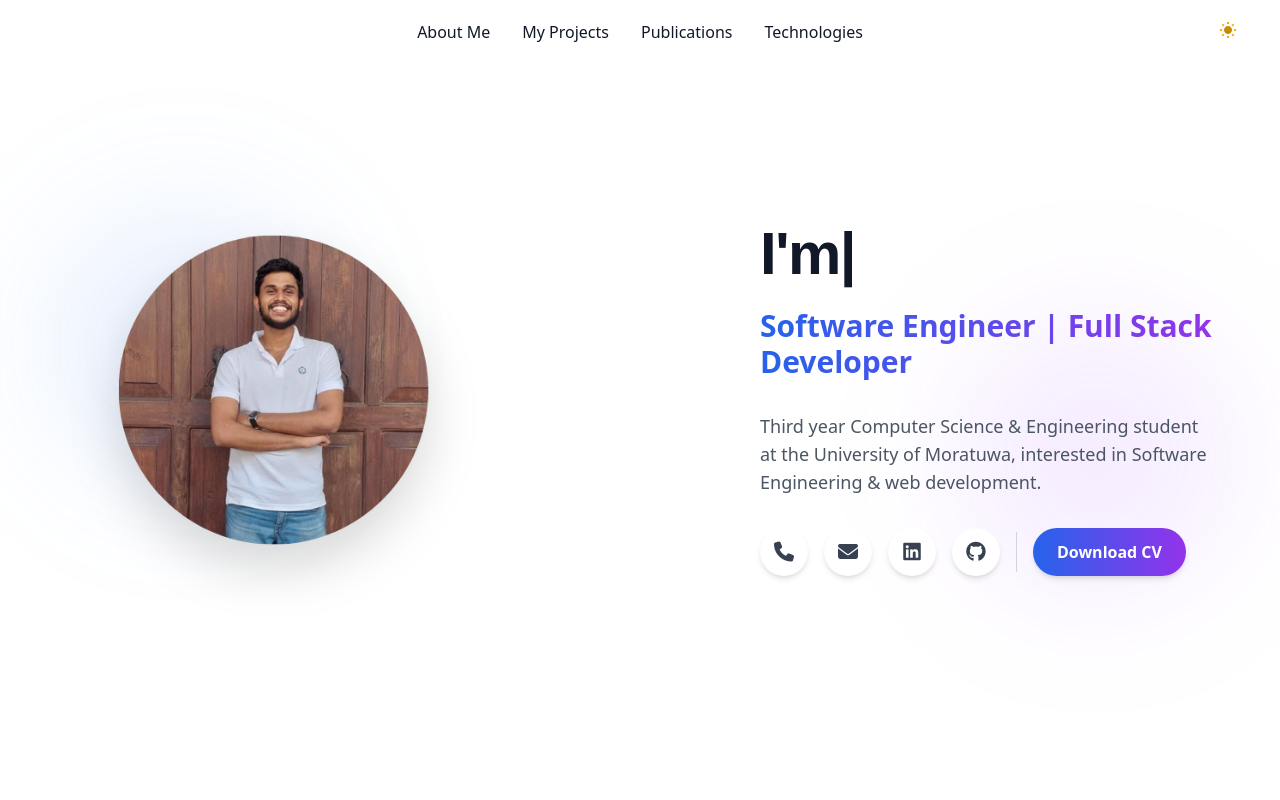
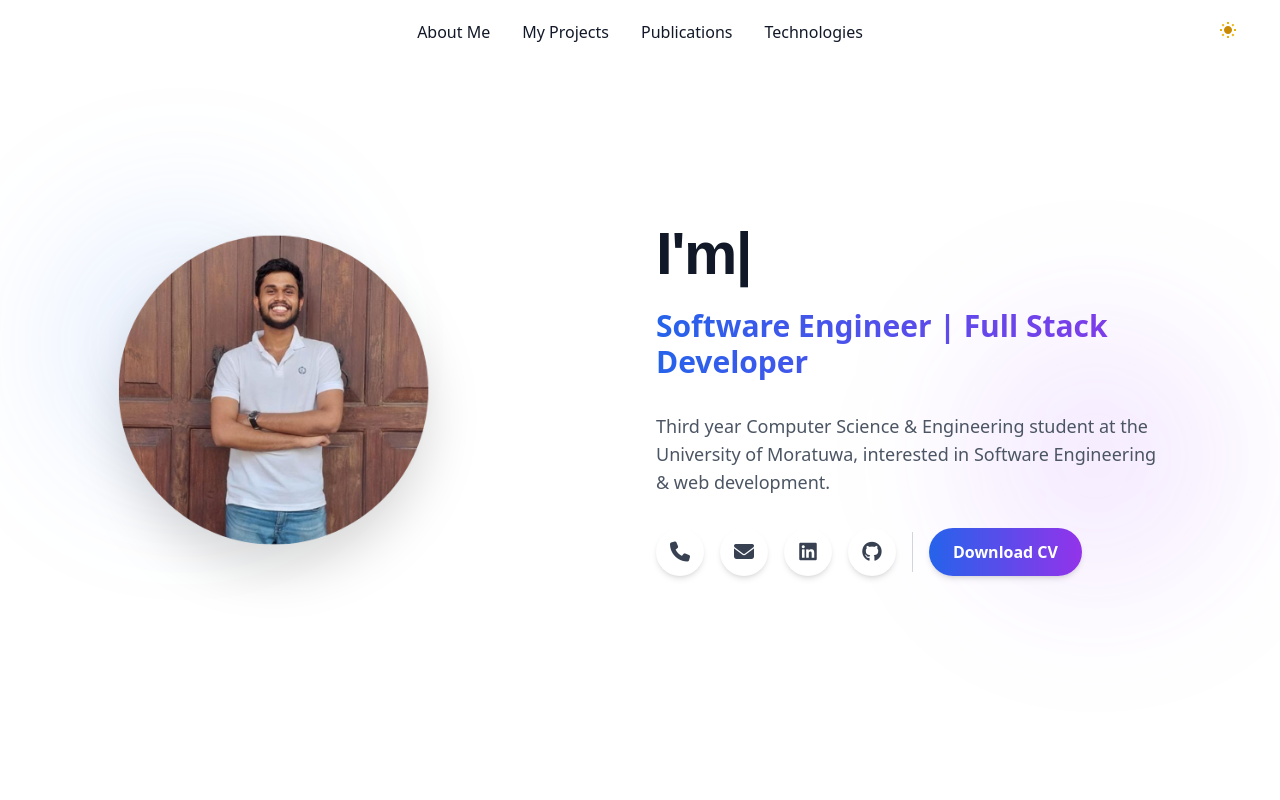
Before and after one commit to Min3th/Portfolio-Site, a React (Create React App) app: page / in a window 1280 px wide. Shown: the top 800 px of the page. Built offline with nearby package versions, Linux system fonts and the light colour scheme.

Commit message:
fix image positioning.

```diff
--- a/src/Sections/intro.tsx
+++ b/src/Sections/intro.tsx
@@ -17,7 +17,7 @@ const Intro: React.FC = () => {
       <div className="pointer-events-none absolute left-10 top-1/4 h-72 w-72 rounded-full bg-blue-500/10 blur-3xl dark:bg-blue-600/10"></div>
       <div className="pointer-events-none absolute bottom-1/4 right-10 h-72 w-72 rounded-full bg-purple-500/10 blur-3xl dark:bg-purple-600/10"></div>
 
-      <div className="relative z-10 flex w-full max-w-[1200px] flex-col items-center justify-center gap-10 p-6 md:flex-row md:gap-16 lg:gap-24">
+      <div className="relative z-10 flex w-full max-w-[1200px] flex-col items-center justify-center gap-4 p-6 md:flex-row md:gap-0 lg:gap-8">
         {/* Profile Image */}
         <div className="group relative flex shrink-0 items-center justify-center">
           <img
@@ -28,7 +28,7 @@ const Intro: React.FC = () => {
         </div>
 
         {/* Text Content */}
-        <div className="flex flex-col items-center justify-center text-center md:items-start md:text-left">
+        <div className="flex flex-col items-center justify-center text-center md:-ml-4 md:items-start md:text-left lg:-ml-10">
           <h1 className="font-[sans-serif] text-4xl font-bold tracking-tight text-gray-900 dark:text-white sm:text-5xl md:text-6xl">
             <ReactTyped
               strings={["I'm Mineth Weerasinghe"]}
```
Lines whose indentation alone changed are shown as unchanged.
